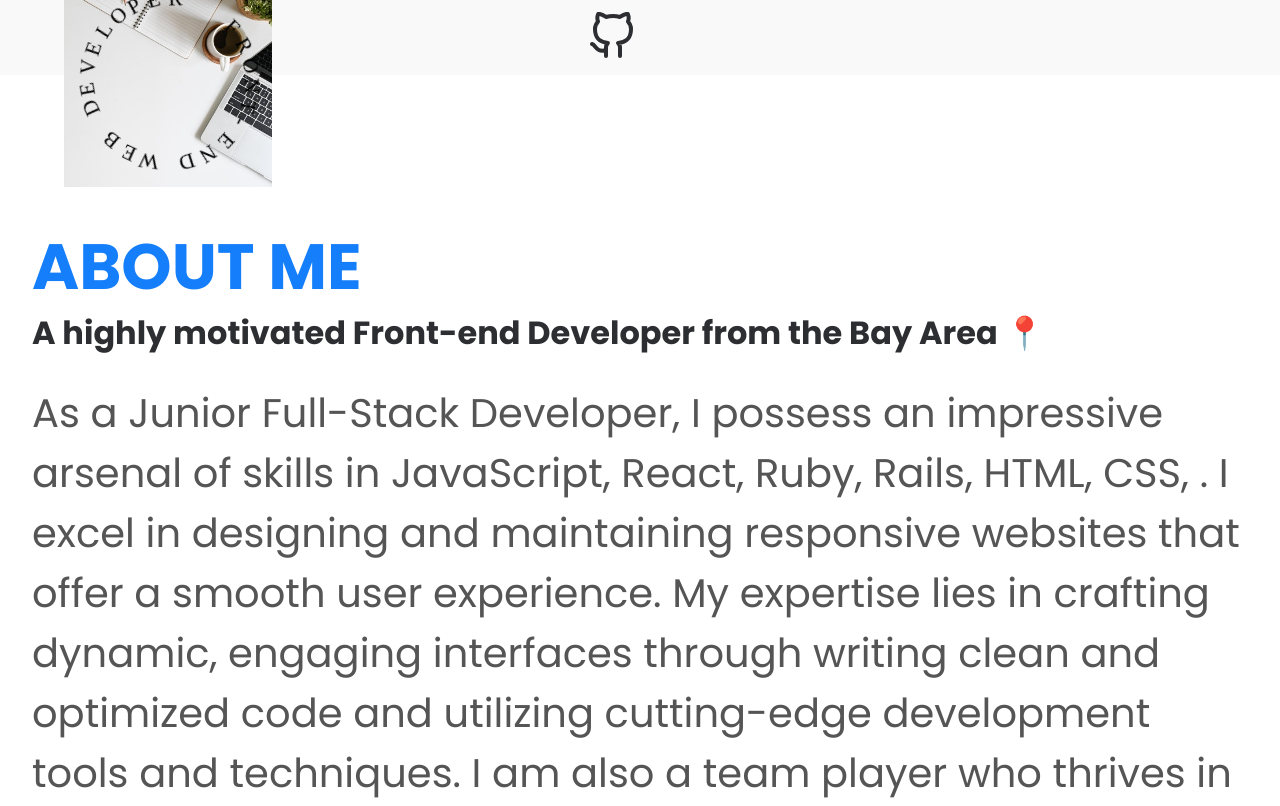
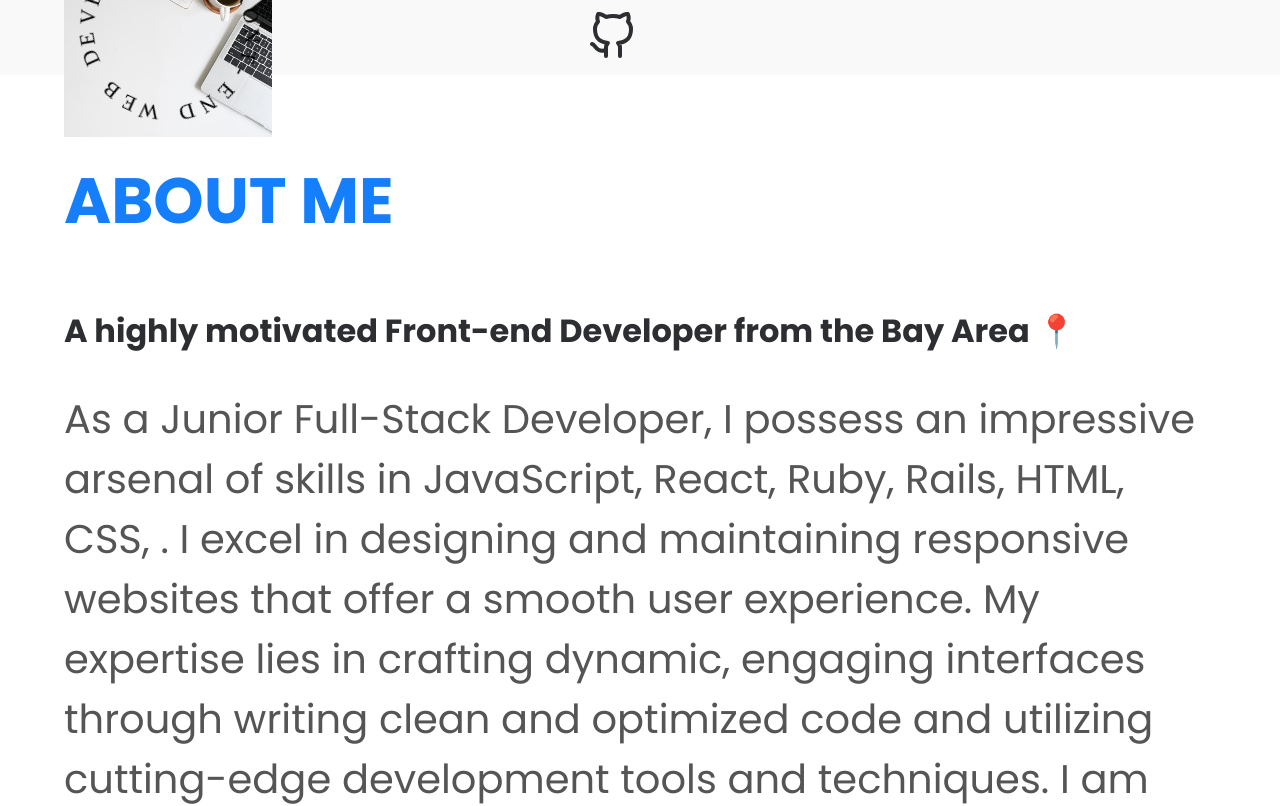
Before and after one commit to tmontobbio/tmontobbio-dev-v3, a React (Vite) app: page / in a window 1280 px wide. Shown: the part 800-1606 px from the top of the page. Built offline with nearby package versions, Linux system fonts and the light colour scheme; some icons are missing.

Commit message:
about text formatting

```diff
--- a/src/App.css
+++ b/src/App.css
@@ -243,14 +243,18 @@ a {
 }
 
 #about-txt{
-  padding: 3em 2em 3em 2em;
+  padding: 2em 4em 2em 4em;
 }
 
 #about-txt h3 {
 font-weight: 700;
 line-height: 1em;
 padding-top:0;
-padding-bottom: 0;
+padding-bottom: 1em;
+}
+
+#about-txt h4{
+  padding-bottom:.25em;
 }
 
 #about-txt p{
```
